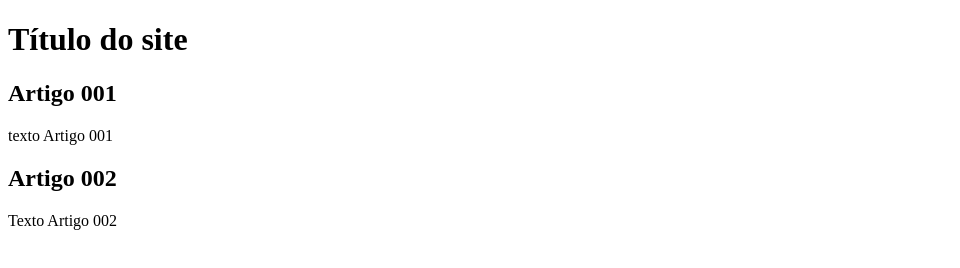
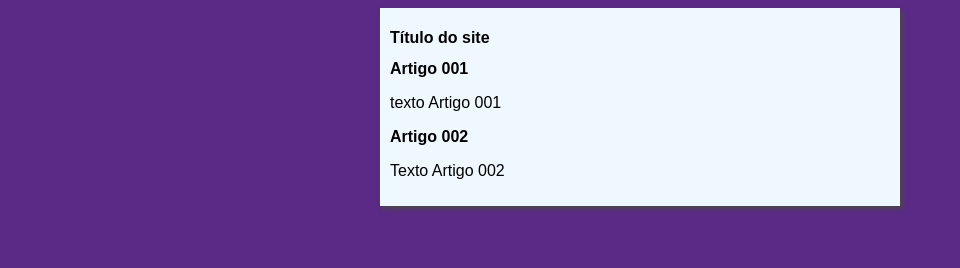
Before and after one commit to ThiagoMFarias/projeto-site, a plain HTML site: page index.htm in a window 1280 px wide. Shown: the whole page, without its empty margins (0-960 px from the left). Drawn offline with Linux system fonts and the light colour scheme.

Commit message:
I started designe

```diff
--- /dev/null
+++ b/estilos/style.css
@@ -0,0 +1,17 @@
+*{
+    font-family: Arial, Helvetica, sans-serif;
+    font-size: 16px;
+}
+
+body {
+    background-color: rgb(90, 42, 134);
+
+}
+
+main {
+    background-color: aliceblue;
+    width: 500px;
+    margin: auto;
+    padding: 10px;
+    box-shadow: 3px 3px 5px rgb(75, 72, 72);
+}
--- a/index.htm
+++ b/index.htm
@@ -5,6 +5,7 @@
     <meta http-equiv="X-UA-Compatible" content="IE=edge">
     <meta name="viewport" content="width=device-width, initial-scale=1.0">
     <title>Título do site</title>
+    <link rel="stylesheet" href="estilos/style.css">
 </head>
 <body>
     <main>
```
